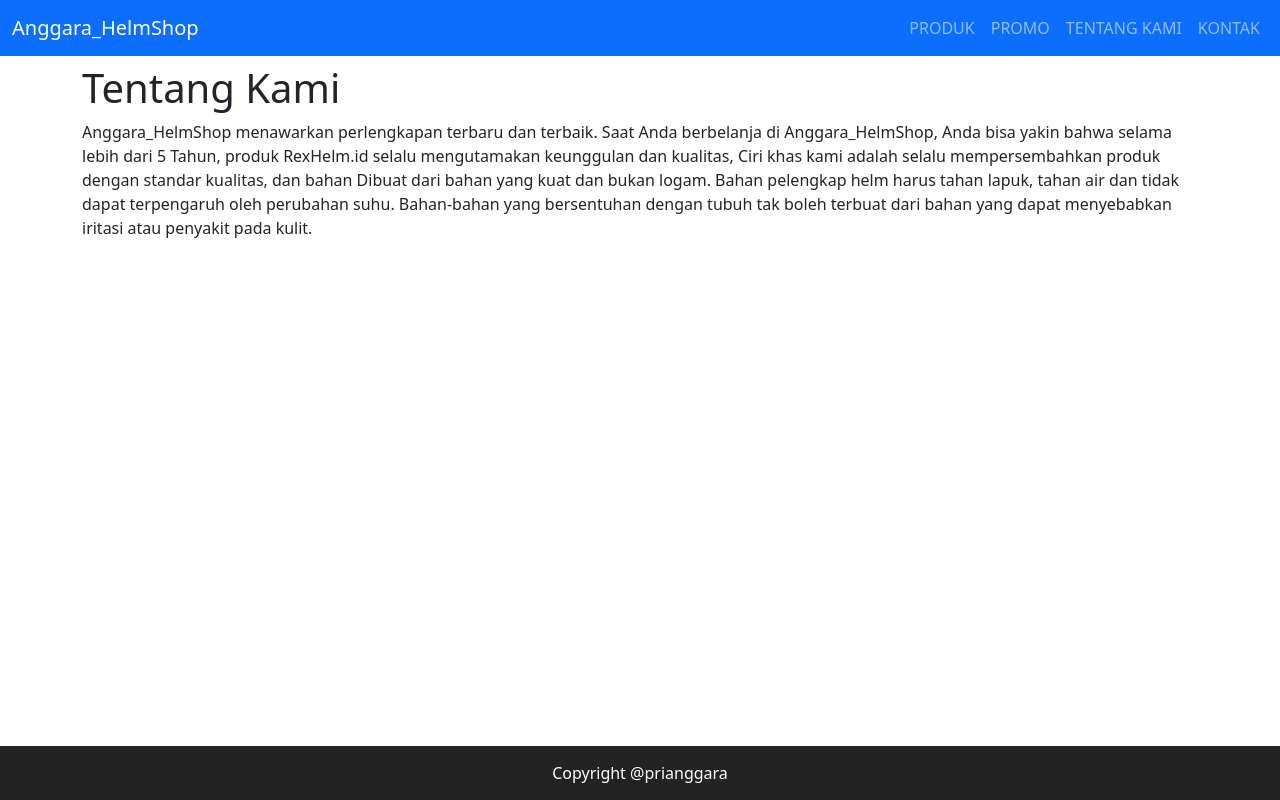
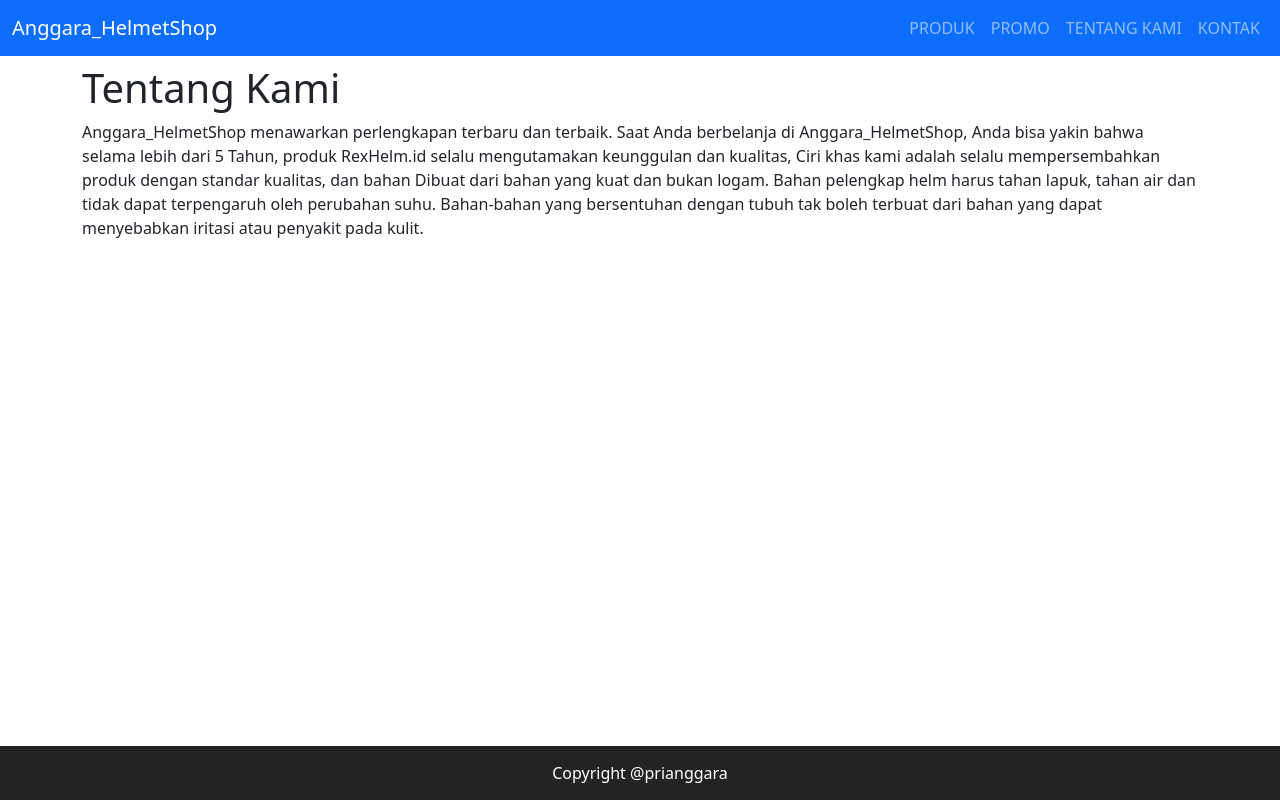
Before and after one commit to Prianggara22/UTS-Anggara, a plain HTML site: page public/menu_about.html in a window 1280 px wide. Drawn offline with nearby package versions, Linux system fonts and the light colour scheme.

Commit message:
Update menu_about.html

```diff
--- a/public/menu_about.html
+++ b/public/menu_about.html
@@ -3,7 +3,7 @@
   <head>
     <meta charset="utf-8" />
     <meta name="viewport" content="width=device-width, initial-scale=1" />
-    <title>Tentang RexHelm.id</title>
+    <title>Tentang Anggara_HelmetShop</title>
     <link
       href="https://cdn.jsdelivr.net/npm/bootstrap@5.2.2/dist/css/bootstrap.min.css"
       rel="stylesheet"
@@ -37,7 +37,7 @@
     <!-- bagian toolbar -->
     <nav class="navbar navbar-dark navbar-expand-lg bg-primary">
       <div class="container-fluid">
-        <a class="navbar-brand" href="/UTS-Rexi/public/index.html">Anggara_HelmShop</a>
+        <a class="navbar-brand" href="/UTS-Rexi/public/index.html">Anggara_HelmetShop</a>
         <button
           class="navbar-toggler"
           type="button"
@@ -76,8 +76,8 @@
       <h1>Tentang Kami</h1>
      <p>
 
-Anggara_HelmShop menawarkan perlengkapan terbaru dan terbaik.
-Saat Anda berbelanja di Anggara_HelmShop, Anda bisa yakin bahwa selama lebih dari 5 Tahun, produk RexHelm.id selalu mengutamakan keunggulan dan kualitas,
+Anggara_HelmetShop menawarkan perlengkapan terbaru dan terbaik.
+Saat Anda berbelanja di Anggara_HelmetShop, Anda bisa yakin bahwa selama lebih dari 5 Tahun, produk RexHelm.id selalu mengutamakan keunggulan dan kualitas,
 Ciri khas kami adalah selalu mempersembahkan produk dengan standar kualitas, dan bahan Dibuat dari bahan yang kuat dan bukan logam. Bahan pelengkap helm harus tahan lapuk, tahan air dan tidak dapat terpengaruh oleh perubahan suhu. Bahan-bahan yang bersentuhan dengan tubuh tak boleh terbuat dari bahan yang dapat menyebabkan iritasi atau penyakit pada kulit.
 
       </p>
```
